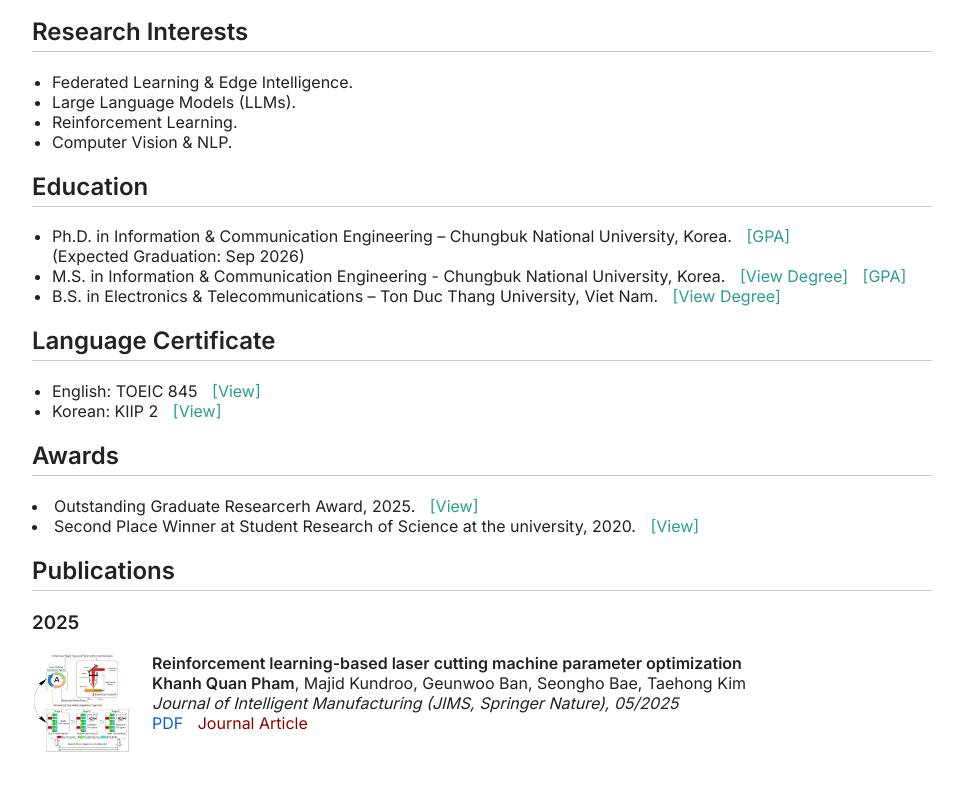
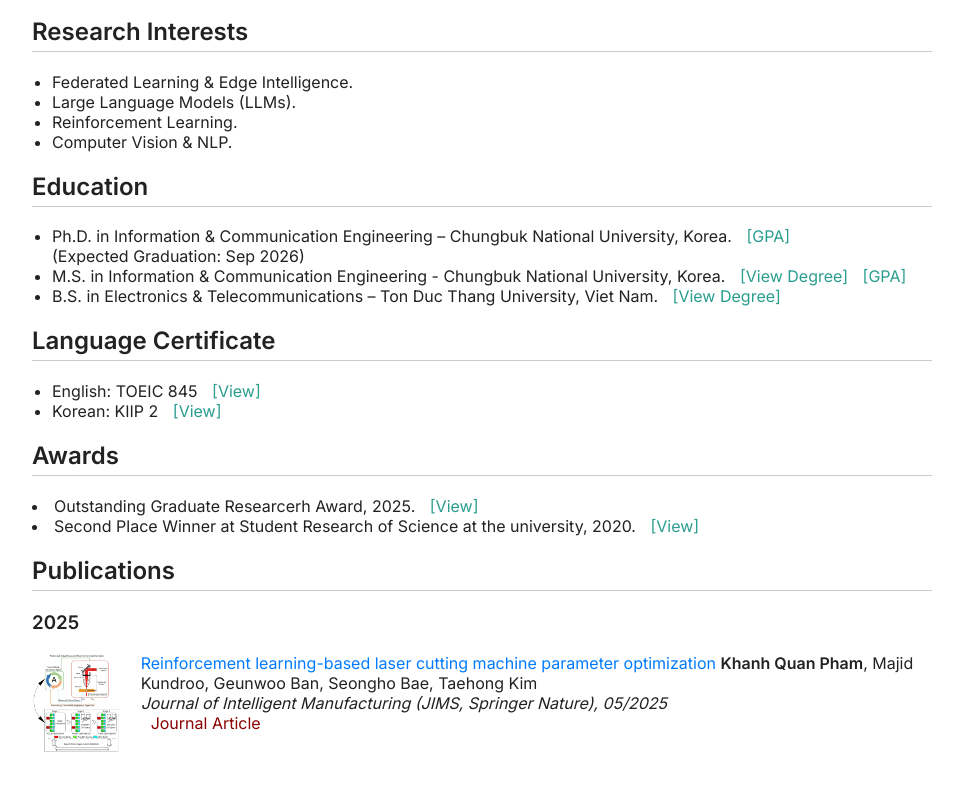
Before and after one commit to phamkhanhquan197/phamkhanhquan197.github.io, a plain HTML site: page index.html in a window 1280 px wide. Shown: the part 724-1515 px from the top of the page, without its empty margins (158-1121 px from the left). Drawn offline with Linux system fonts and the light colour scheme.

Commit message:
Update index.html

```diff
--- a/index.html
+++ b/index.html
@@ -179,10 +179,12 @@
     <div style="display: flex; margin-bottom: 30px;">
       <img src="JIMS_Architecture.JPG" alt="RL Laser Cutting" style="width: 100px; height: 100px; border-radius: 6px; margin-right: 20px;">
       <div>
-        <strong>Reinforcement learning-based laser cutting machine parameter optimization</strong><br>
+        <a href="paper_rlc.pdf" target="_blank" style="color: #007bff; text-decoration: none;">
+        Reinforcement learning-based laser cutting machine parameter optimization
+        </a>
         <strong>Khanh Quan Pham</strong>, Majid Kundroo, Geunwoo Ban, Seongho Bae, Taehong Kim<br>
         <em>Journal of Intelligent Manufacturing (JIMS, Springer Nature), 05/2025</em><br>
-        <a href="paper_rlc.pdf" target="_blank">PDF</a>
+
         <span style="color: darkred; margin-left: 10px;">Journal Article</span>
       </div>
     </div>
```
